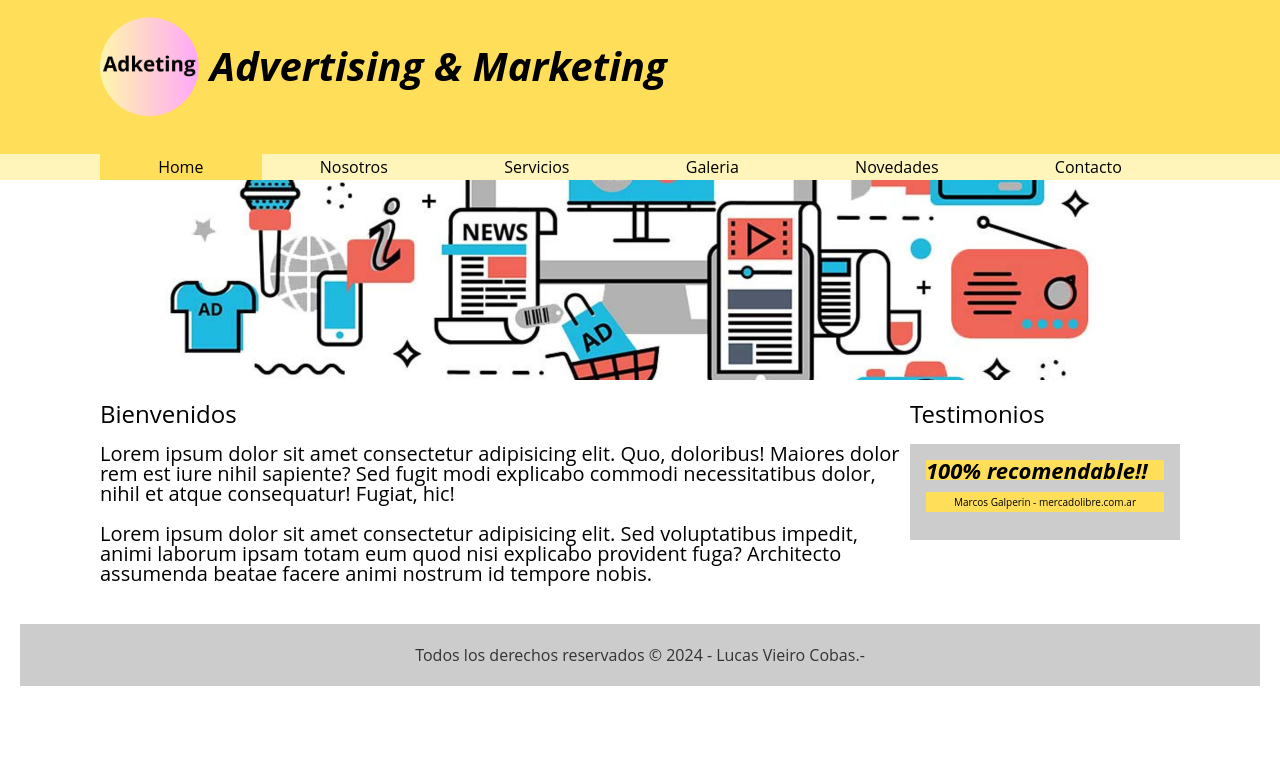
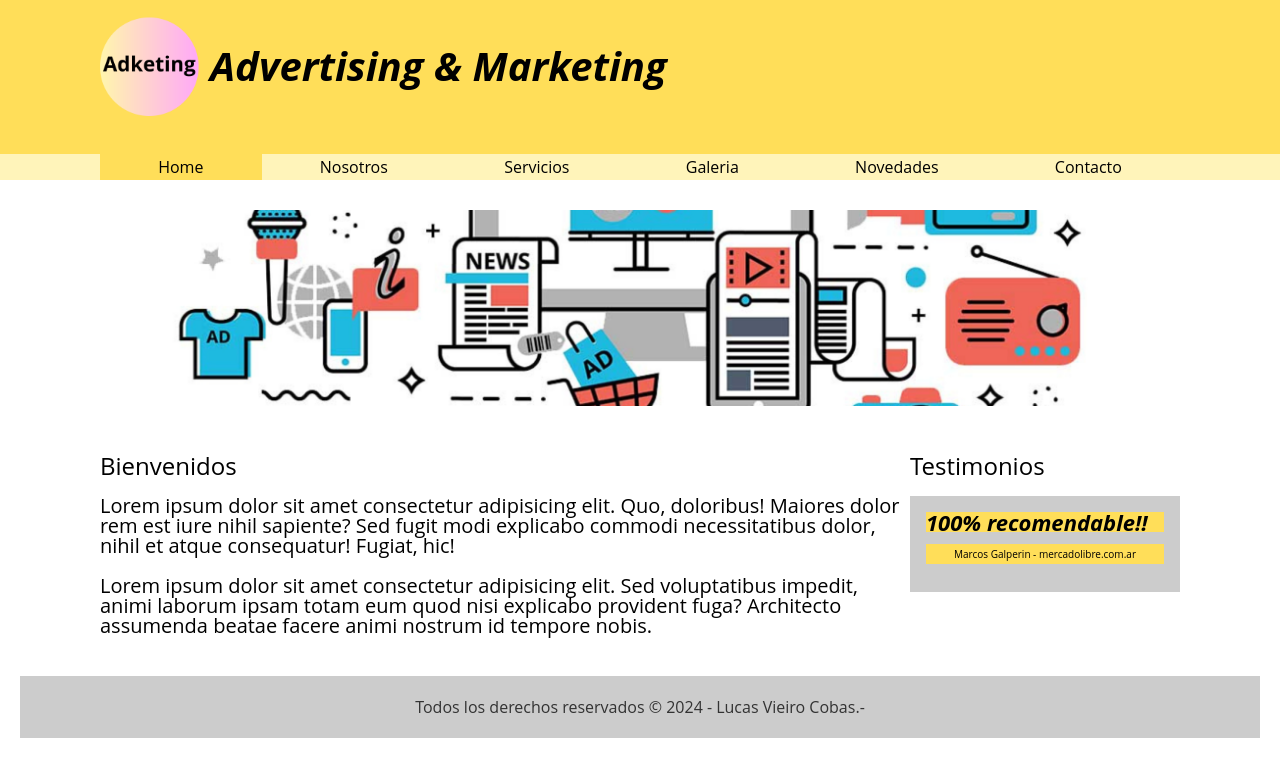
Before and after one commit to lucasvc81/M4U1, a React (Create React App) app in the folder front/: page / in a window 1280 px wide. Shown: the top 776 px of the page. Built offline with nearby package versions, Linux system fonts and the light colour scheme.

Commit message:
imagen home css

```diff
--- a/front/src/styles/HomePage.css
+++ b/front/src/styles/HomePage.css
@@ -37,3 +37,17 @@
     display: block;
     margin: 12px 0;
 }
+
+.homeimg {
+    display: flex;
+    flex-wrap: wrap;
+}
+
+.homeimg img {
+    width: 100%;
+    padding: 10px;
+    box-sizing: border-box;
+    margin-top: 20px;
+    margin-bottom: 20px;
+    margin-right: 2%;
+}
```
